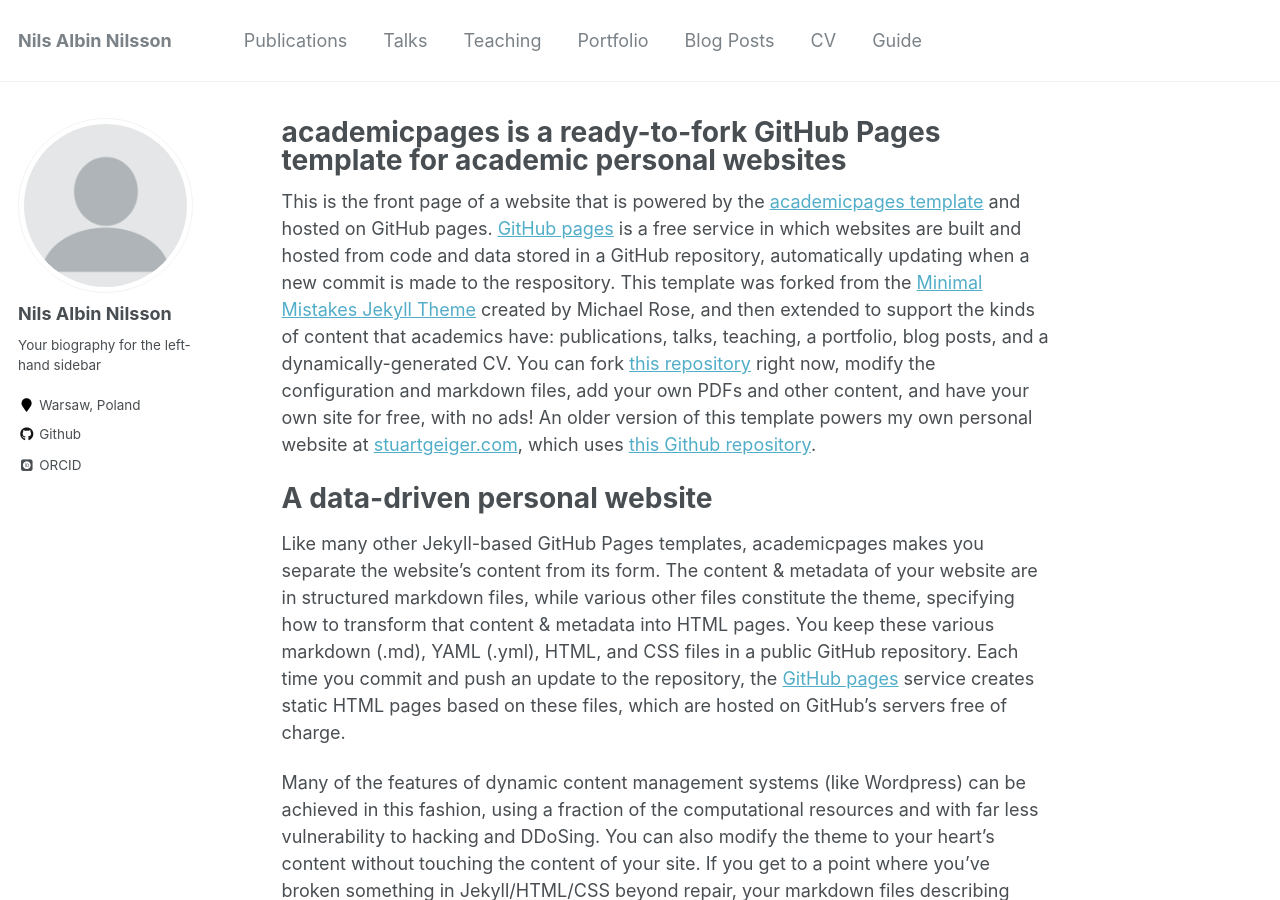
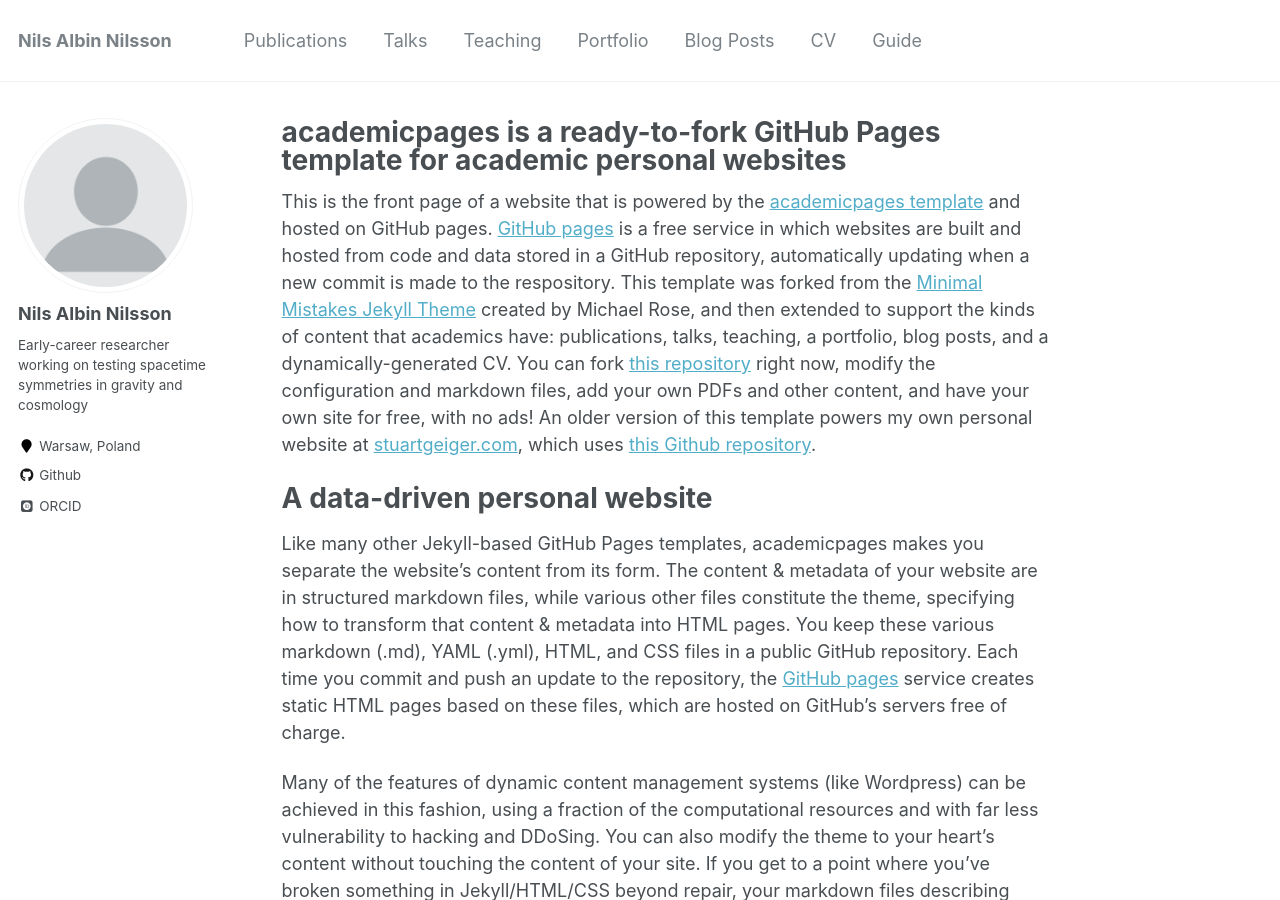
Before and after one commit to nilsanilsson/nilsanilsson.github.io, a Jekyll site: the page built from _pages/about.md, in a window 1280 px wide and 900 px high. Built offline with Jekyll 4.4.1, drawn with Linux system fonts in a browser that asks for light colours; some web fonts are replaced.

Commit message:
Initial commit

```diff
--- a/_config.yml
+++ b/_config.yml
@@ -82,7 +82,7 @@
 author:
   name             : "Nils Albin Nilsson"
   avatar           : "profile.png"
-  bio              : "Your biography for the left-hand sidebar"
+  bio              : "Early-career researcher working on testing spacetime symmetries in gravity and cosmology"
   location         : "Warsaw, Poland"
   employer         :
   pubmed           : #"https://www.ncbi.nlm.nih.gov/pubmed/?term=john+snow"
```
